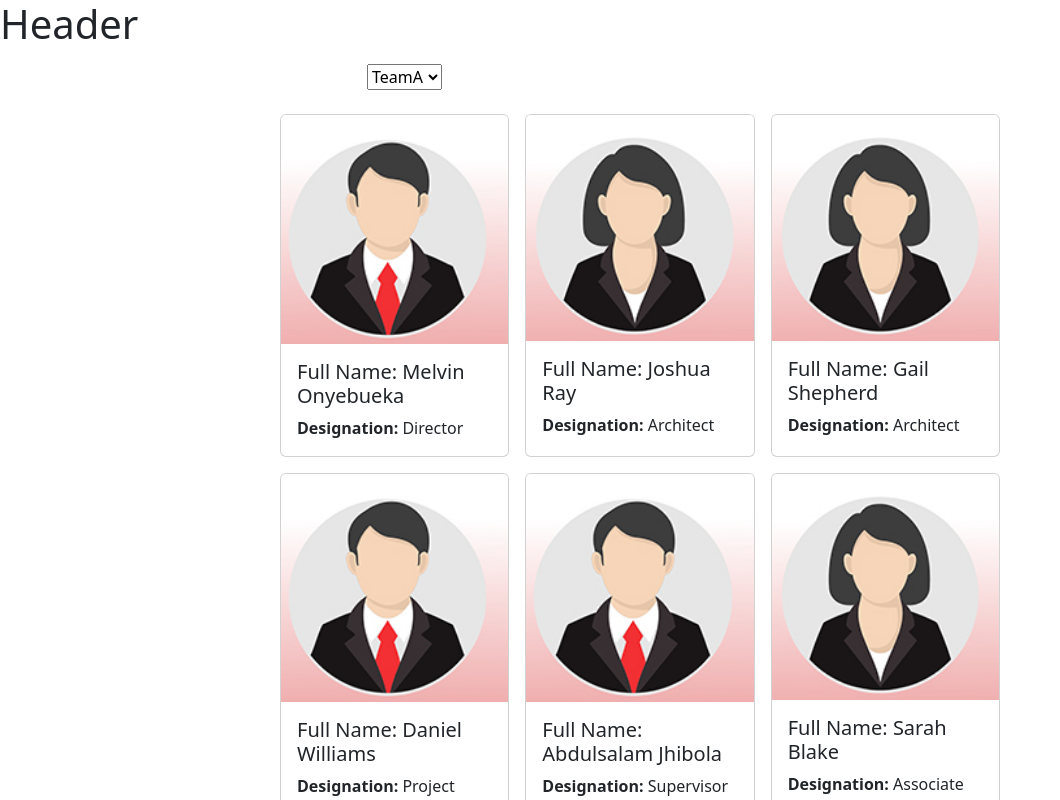
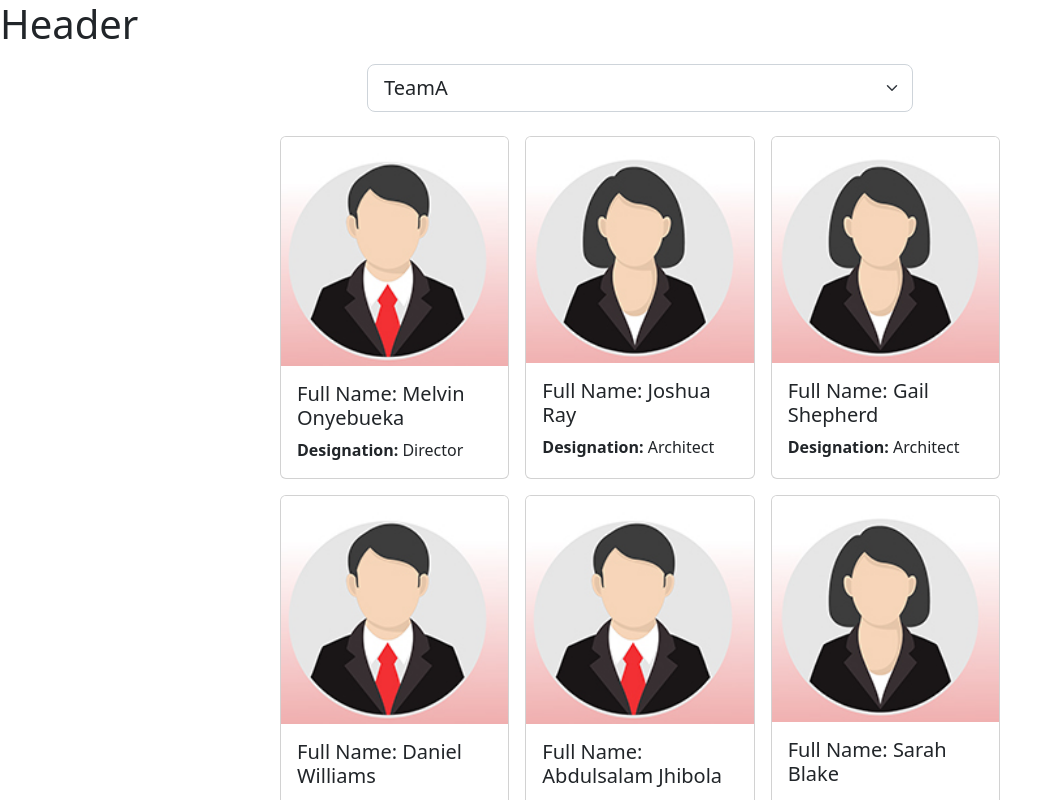
Before and after one commit to Daniel-Williams-ux/Alcasa_Team_Member_Allocation_App, a React (Vite) app: page / in a window 1280 px wide. Shown: the top 800 px of the page, without its empty margins (0-1060 px from the left). Built offline with nearby package versions, Linux system fonts and the light colour scheme.

Commit message:
add "form-select form-select-lg" to make our drop list look better

```diff
--- a/src/Employees.jsx
+++ b/src/Employees.jsx
@@ -93,7 +93,7 @@ const Employees = () => {
     <main className="container">
        <div className="row justify-content-center mt-3 mb-3">
         <div className="col-6">
-          <select>
+          <select className="form-select form-select-lg">
             <option value="TeamA">TeamA</option>
             <option value="TeamA">TeamB</option>
             <option value="TeamA">TeamC</option>
```
